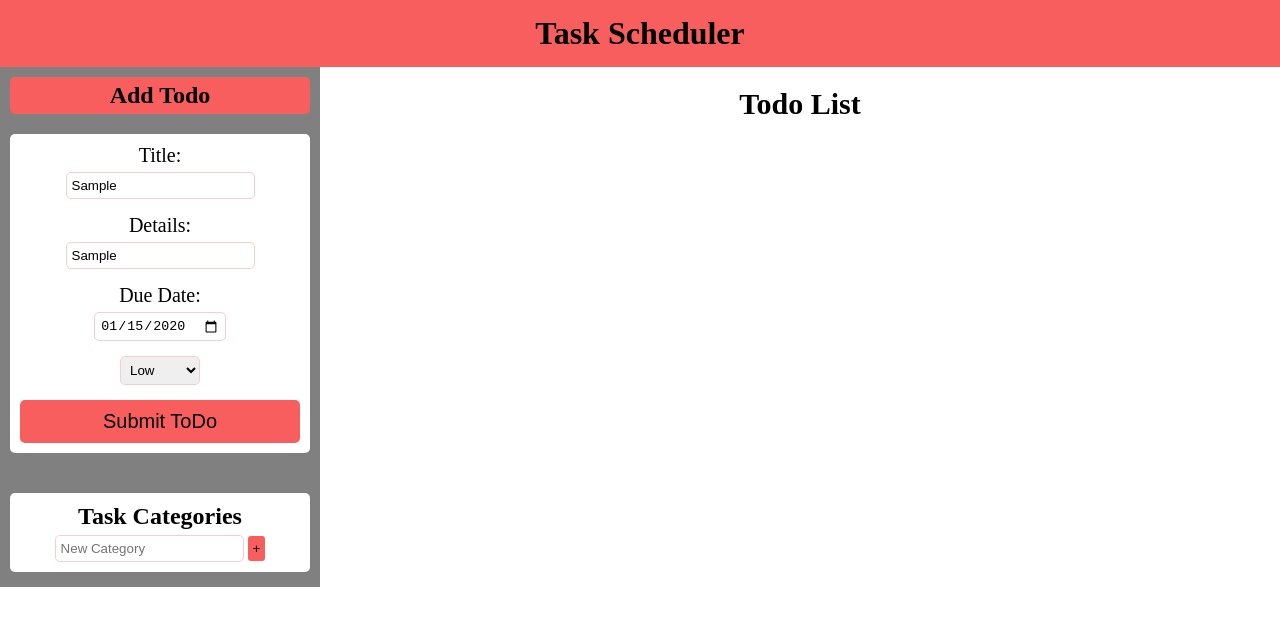
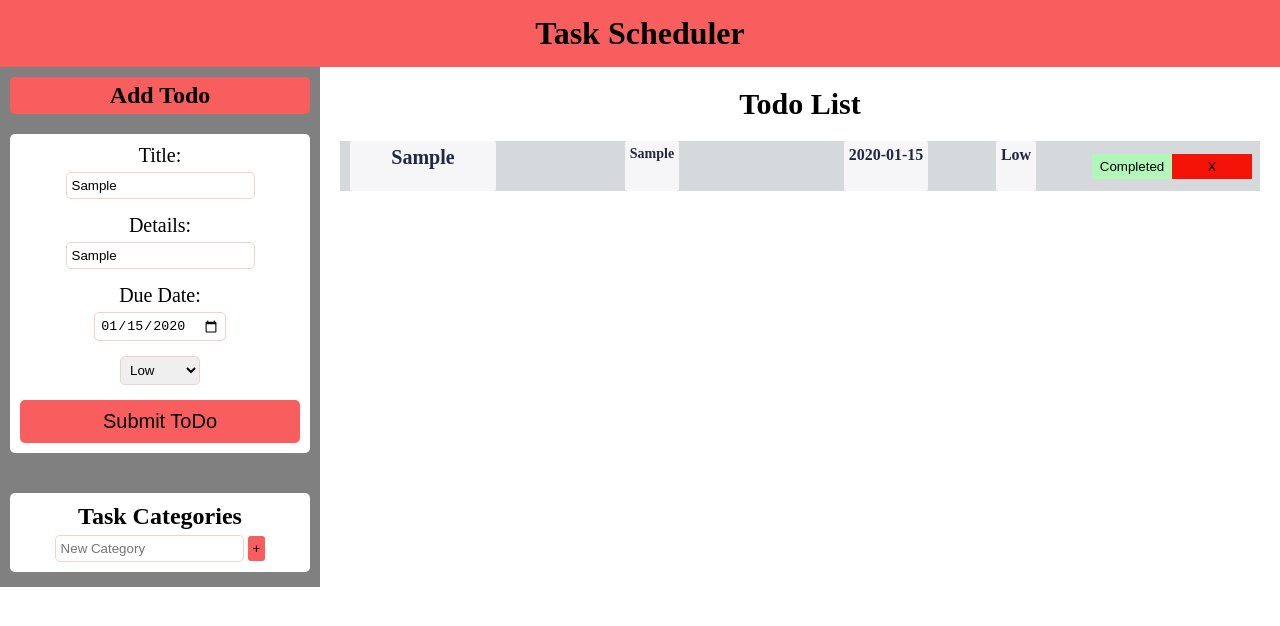
Before and after one commit to Afamilo/Todo-List, a website built with webpack: page dist/index.html in a window 1280 px wide. Both pictures are taken after typing "Sample", "Sample", "2020-01-15" into the empty fields and a click on the button "Submit ToDo". Built offline with nearby package versions, Linux system fonts and the light colour scheme.

Commit message:
few additions

```diff
--- a/package.json
+++ b/package.json
@@ -4,7 +4,8 @@
   "description": "A to do list is  an app from the theodin project that creates and save list of  tasks that one have to do, or things that you want to do",
   "main": "app.js",
   "scripts": {
-    "test": "echo \"Error: no test specified\" && exit 1"
+    "test": "echo \"Error: no test specified\" && exit 1",
+    "build": "webpack"
   },
   "keywords": [],
   "author": "",
--- a/src/createTodo.js
+++ b/src/createTodo.js
@@ -1,17 +1,15 @@
 let Todo = [];
+
+let title = document.querySelector("#todo-title");
+    let details = document.querySelector("#todo-details");
+    let dueDate = document.querySelector("#todo-date");
+    let priority = document.querySelector("#todo-priority");
 
 function TodoOb(title, details, dueDate, priority) {
     this.title = title;
     this.details = details;
     this.dueDate = dueDate;
     this.priority = priority;
-}
-
-function clearForm() {
-    title.value = "";
-    details.value = "";
-    dueDate.value = "";
-    priority.value = "";
 }
 
 
@@ -23,6 +21,7 @@ export function addTodoToList() {
     let newTodo = new TodoOb(title, details, dueDate, priority);
     Todo.push(newTodo);
    renderOnScreen();
+   clearForm();
 }
 
 function getTodoElement(todo) {
@@ -33,11 +32,15 @@ function getTodoElement(todo) {
     const todoDetails = getTodoDetails(todo);
     const todoDueDate = getDueDate(todo);
     const todoPriority = getTodoPriority(todo);
+    const completedBtn = getCompletedTodoBtn(todo);
+    const deleteTodoBtn = getDeleteTodoBtn(todo);
 
     todoElement.appendChild(todoTitle);
     todoElement.appendChild(todoDetails);
     todoElement.appendChild(todoDueDate);
     todoElement.appendChild(todoPriority);
+    todoElement.appendChild(completedBtn);
+    todoElement.appendChild(deleteTodoBtn);
 
     return todoElement;
 }
@@ -70,6 +73,20 @@ function getTodoPriority(todo){
     return todoPriority;
 }
 
+function getCompletedTodoBtn(){
+    const completedTodoBtn = document.createElement("button");
+    completedTodoBtn.classList.add("completed-btn");
+    completedTodoBtn.textContent = "Completed";
+    return completedTodoBtn;
+}
+
+function getDeleteTodoBtn(){
+    const deleteTodoBtn = document.createElement("button");
+    deleteTodoBtn.classList.add("delete-btn");
+    deleteTodoBtn.textContent = "X";
+    return deleteTodoBtn;
+}
+
 function renderOnScreen(){
     let todoScreen = document.querySelector(".display-sec");
     todoScreen.innerHTML = "";
--- a/src/dommanipulation.js
+++ b/src/dommanipulation.js
@@ -1,4 +1,5 @@
 import { addTodoToList } from "./createTodo";
+
 
 const submitTodoBtn = document.querySelector("#submit-button")
 
--- a/style.css
+++ b/style.css
@@ -56,7 +56,7 @@ input{
     border: 1px solid rgb(243, 208, 208);
     border-radius: 5px;
 }
-#submit{
+#submit-button{
     padding: 10px;
     background-color: rgb(248, 94, 94);
     border-radius: 5px;
@@ -90,3 +90,66 @@ input{
 .right-side-bar h2{
     font-size: 30px;
 }
+.todo-item{
+    display: grid;
+    grid-template-columns: 1.5fr 3fr 1.5fr 1fr 1fr .5fr;
+    background-color: #d6d9dc;
+    color: hsl(234, 29%, 20%);
+    justify-content: space-between;
+    align-items: center;
+    margin: 20px;
+    min-height: 50px;
+    max-height: 80px;
+}
+
+.todo-title{
+    margin-left: 10px;
+    height: 80%;
+    padding: 5px;
+    font-size: 20px;
+    border-radius: 2px;
+    background-color: #F6F5F8;
+}
+
+.todo-details{
+    margin: auto;
+    height: 80%;
+    padding: 5px;
+    font-size: 14px;
+    border-radius: 2px;
+    background-color: #F6F5F8;
+}
+
+.todo-date{
+    margin: auto;
+    height: 80%;
+    padding: 5px;
+    font-size: 16px;
+    border-radius: 2px;
+    background-color: #F6F5F8;
+}
+.todo-priority{
+    margin: auto;
+    height: 80%;
+    padding: 5px;
+    font-size: 16px;
+    border-radius: 2px;
+    background-color: #F6F5F8;
+}
+.completed-btn{
+    width: 80px;
+    padding: 5px;
+    margin-left: 1.5rem;
+    cursor: pointer;
+    background-color: #b1f7ba;
+    border: none;
+    }
+
+    .delete-btn{
+        width: 80px;
+        padding: 5px;
+        margin-right: .5rem;
+        cursor: pointer;
+        background-color: #f51307;
+        border: none;
+    }
--- a/webpack,config.js
+++ /dev/null
@@ -1,9 +0,0 @@
-const path = require('path');
-module.exports = {
-    mode: 'production',
-    entry: './src/index.js',
-    output: {
-        filename: 'main.js',
-        path: path.resolve(__dirname, 'dist'),
-    }
-};
```
Also changed, not shown: dist/index.html, dist/main.js (added).
